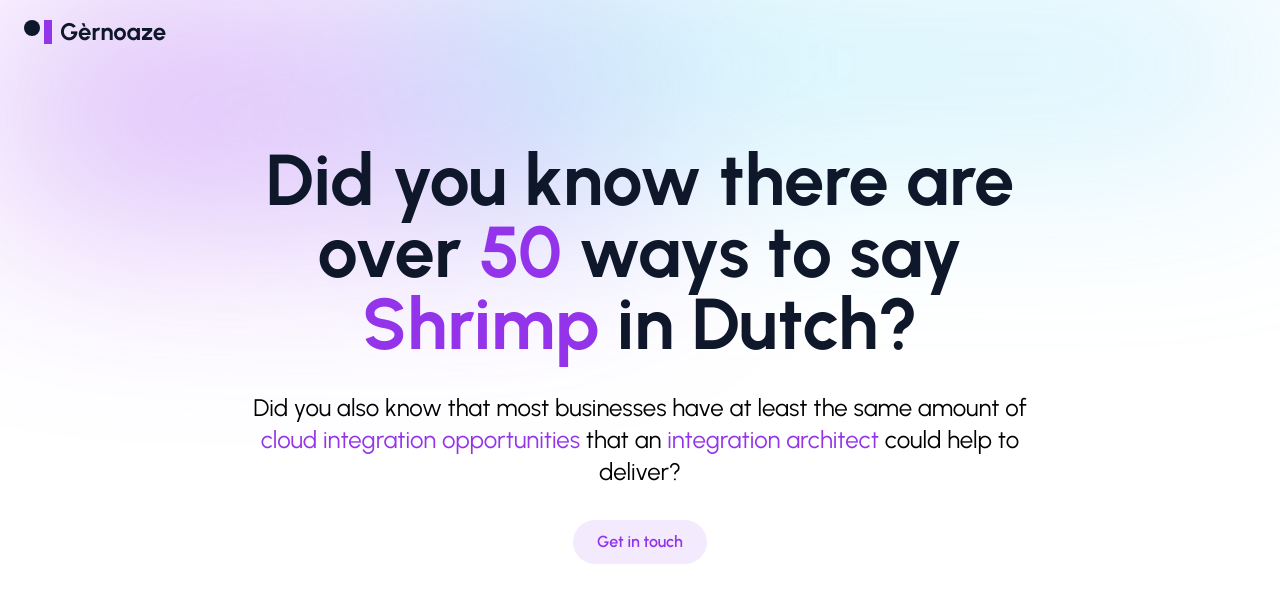
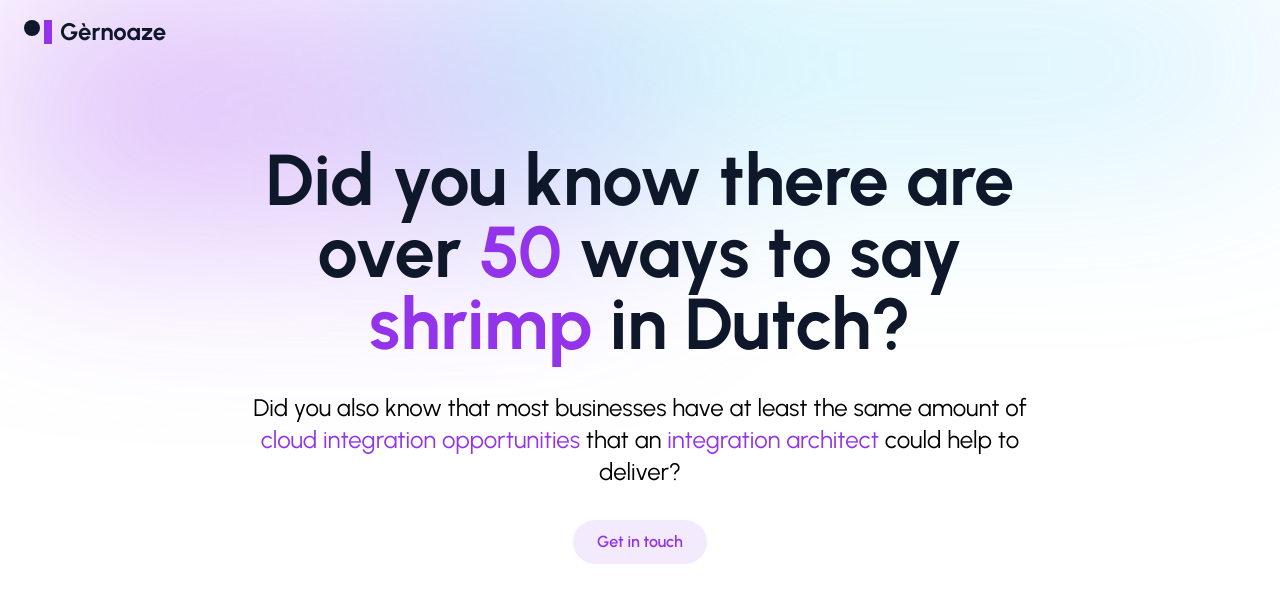
Before and after one commit to sitinanj/gernoaze, an Astro site: page / in a window 1280 px wide. Built offline with nearby package versions, Linux system fonts and the light colour scheme; Astro itself is replaced by a stand-in of ours.

Commit message:
lower cased something

```diff
--- a/src/components/HeroSection.astro
+++ b/src/components/HeroSection.astro
@@ -11,7 +11,7 @@ import Container from "./Container.astro"
     <Container>
         <div class="relative pt-36 ml-auto">
             <div class="lg:w-2/3 text-center mx-auto">
-                <h1 class="text-gray-900 dark:text-white font-bold text-5xl md:text-6xl xl:text-7xl">Did you know there are over <span class="text-primary dark:text-white">50</span> ways to say <span class="text-primary dark:text-white">Shrimp</span> in Dutch?</h1>
+                <h1 class="text-gray-900 dark:text-white font-bold text-5xl md:text-6xl xl:text-7xl">Did you know there are over <span class="text-primary dark:text-white">50</span> ways to say <span class="text-primary dark:text-white">shrimp</span> in Dutch?</h1>
                 <p class="mt-8 text-gray-2000 dark:text-gray-300 text-2xl">Did you also know that most businesses have at least the same amount of <span class="text-primary dark:text-white">cloud integration opportunities</span> that an <span class="text-primary dark:text-white">integration architect</span> could help to deliver? </p>
                 <!--
                 <p class="mt-4 text-gray-2000 dark:text-gray-300 text-2xl">My name is <span class="text-primary dark:text-white">Sitinan</span> and I'm an integration architect currently based in Brussels. I enjoy <span class="text-primary dark:text-white">solving</span> problems, <span class="text-primary dark:text-white">delivering</span> challenging projects and <span class="text-primary dark:text-white">celebrating</span> go-lives with <span class="text-primary dark:text-white">awesome people</span>!</p>
```
